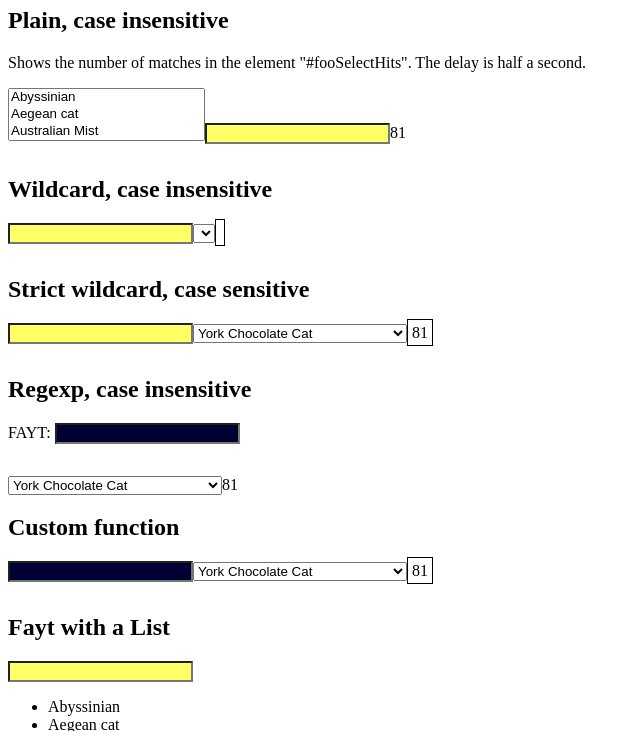
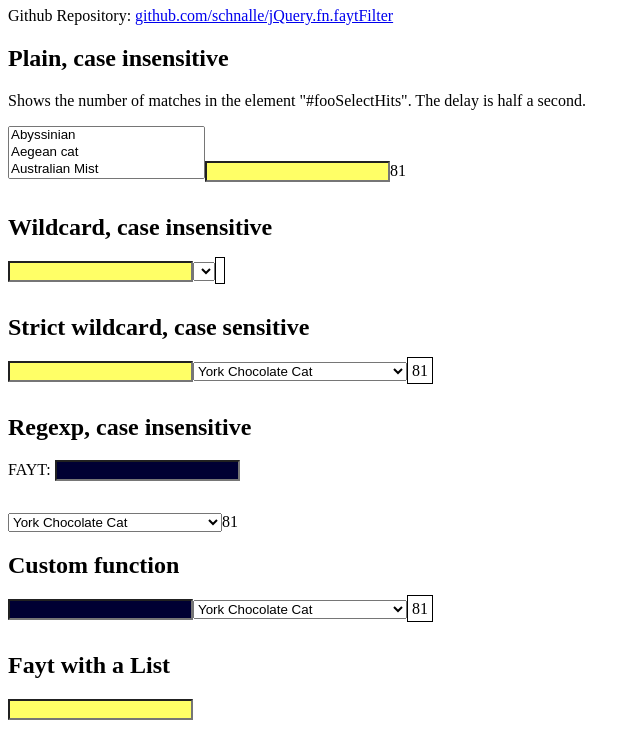
Before and after one commit to h34tnet/jQuery.fn.faytFilter, a plain HTML site: page index.html in a window 1280 px wide. Shown: the part 73-804 px from the top of the page, without its empty margins (0-641 px from the left). Drawn offline with nearby package versions, Linux system fonts and the light colour scheme.

Commit message:
github link added

```diff
--- a/index.html
+++ b/index.html
@@ -129,6 +129,8 @@ DIV {
 <body>
 <h1>jQuery.faytFilter</h1>
 
+<p>Github Repository: <a href="http://github.com/schnalle/jQuery.fn.faytFilter">github.com/schnalle/jQuery.fn.faytFilter</a></p>
+
 <h2>Plain, case insensitive</h2>
 <p>Shows the number of matches in the element "#fooSelectHits". The delay is half a second.</p>
 <div><select id="fooselect" size="3"></select><span id="fooSelectHits"></span></div>
```
